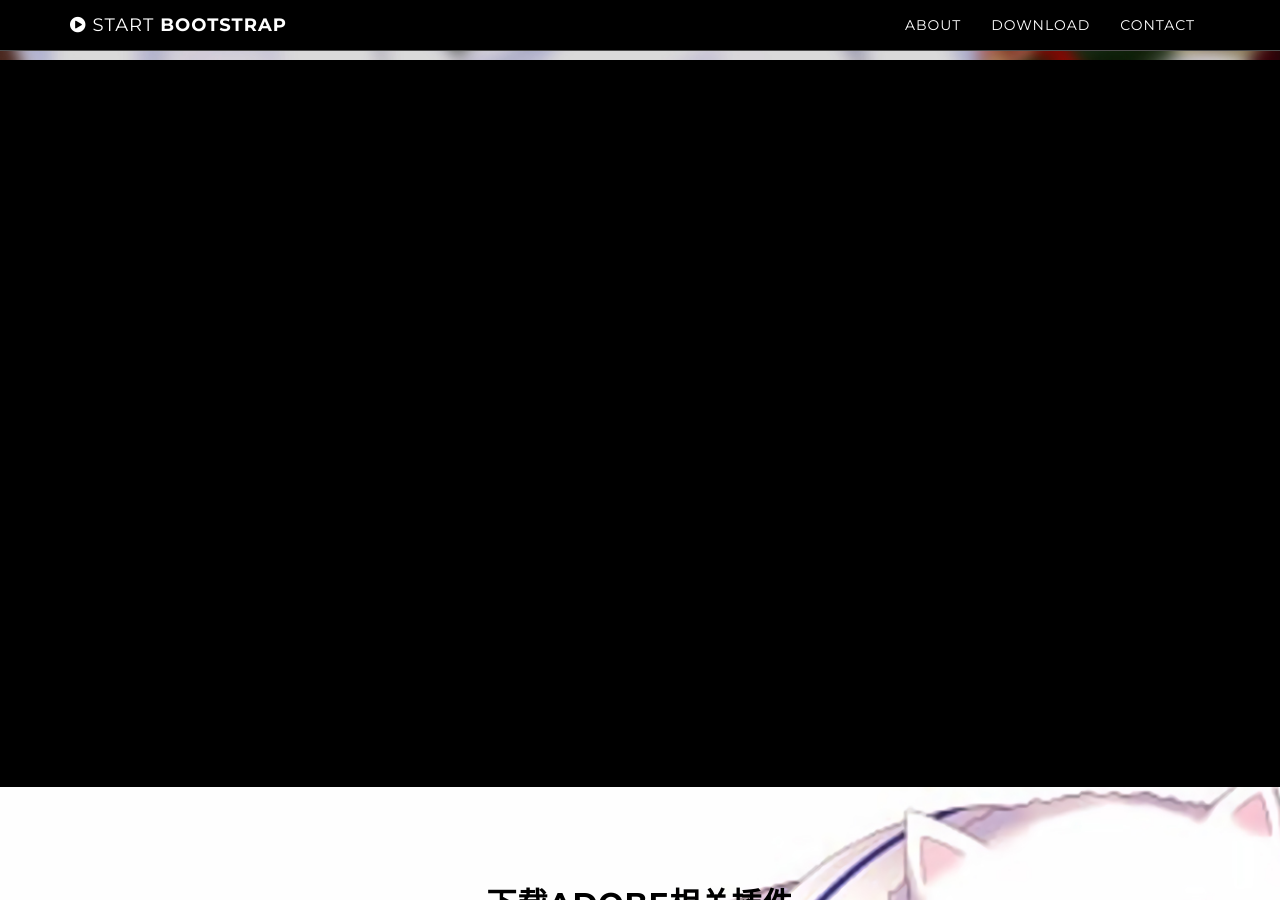
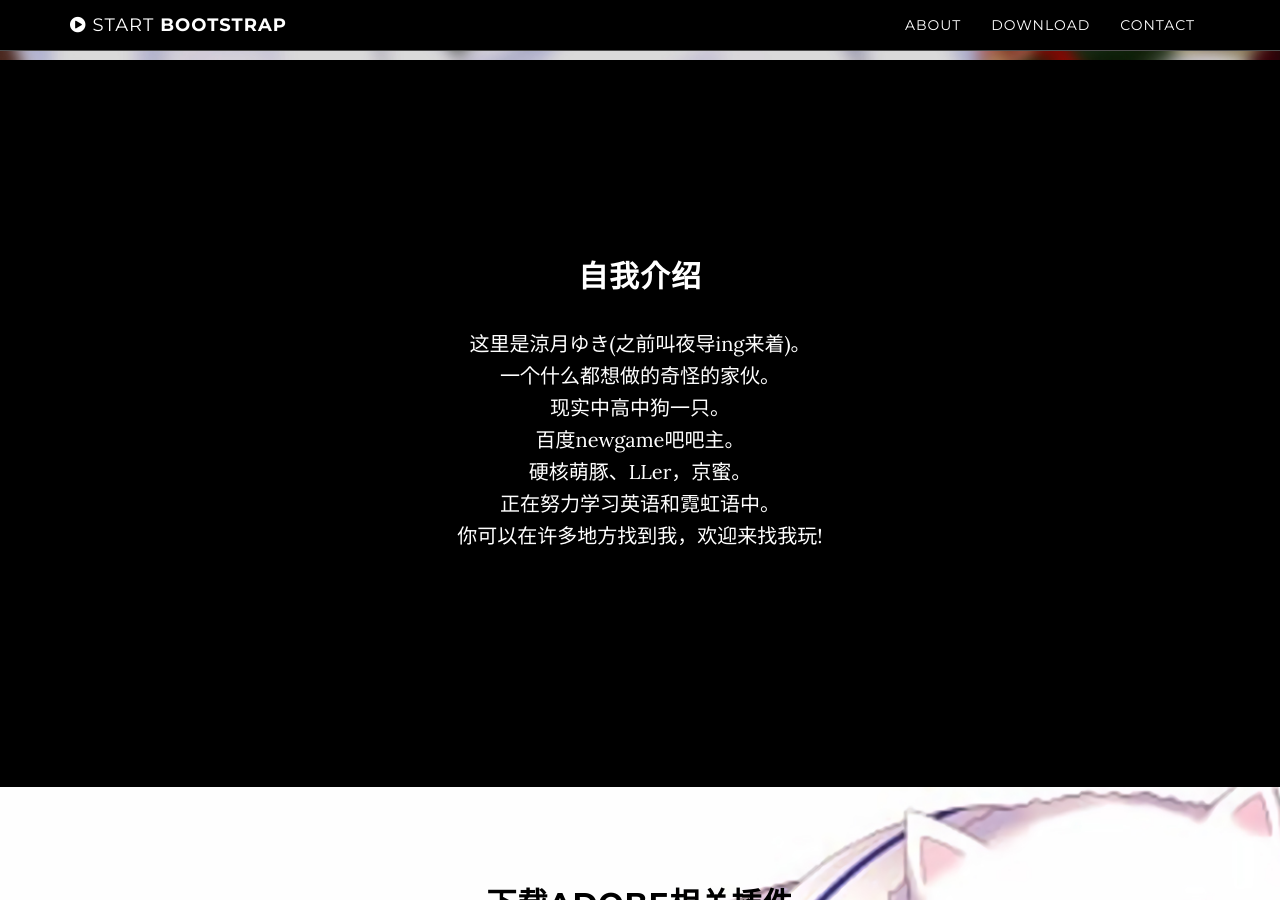
Before and after one commit to TakimotoUki/takimotouki.github.io, a Jekyll site: the page built from index.html, in a window 1280 px wide and 900 px high, scrolled down 840 px. Built offline with Jekyll 4.4.1, drawn with Linux system fonts in a browser that asks for light colours.

Commit message:
Update about.html

```diff
--- a/_includes/about.html
+++ b/_includes/about.html
@@ -2,8 +2,8 @@
     <section id="about" class="container content-section text-center">
         <div class="row">
             <div class="col-lg-8 col-lg-offset-2">
-                <h2><font color="#000000">自我介绍</font></h2>
-                <p><font color="#000000">这里是涼月ゆき(之前叫夜导ing来着)。</font><br /><font color="#000000">一个什么都想做的奇怪的家伙。</font><br /><font color="#000000">现实中高中狗一只。</font><br /><font color="#000000">百度newgame吧吧主。</font><br /><font color="#000000">硬核萌豚、LLer，京蜜。</font><br /><font color="#000000">正在努力学习英语和霓虹语中。</font><br /><font color="#000000">你可以在许多地方找到我，欢迎来找我玩!</font>
+                <h2>自我介绍</h2>
+                <p>这里是涼月ゆき(之前叫夜导ing来着)。<br />一个什么都想做的奇怪的家伙。<br />现实中高中狗一只。<br />百度newgame吧吧主。<br />硬核萌豚、LLer，京蜜。<br />正在努力学习英语和霓虹语中。<br />你可以在许多地方找到我，欢迎来找我玩!
             </div>
         </div>
     </section>
```
